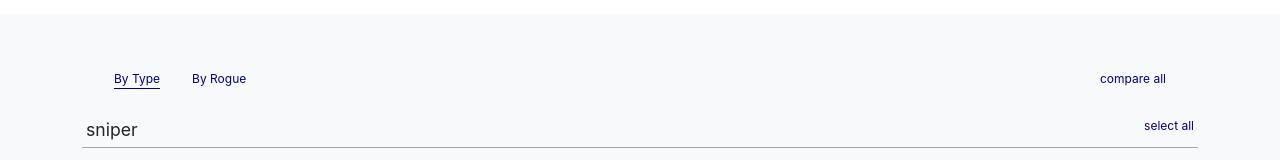
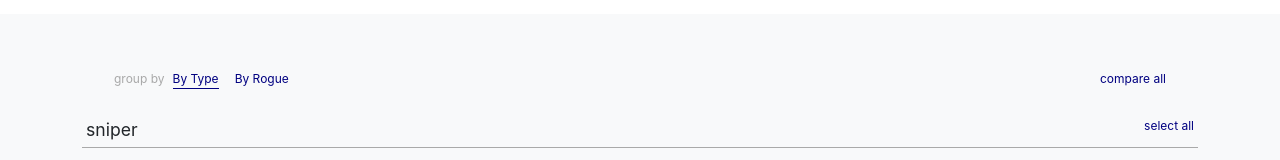
Before and after one commit to timum-viw/rctd, a React (Create React App) app: page / in a window 1280 px wide. Shown: the part 396-556 px from the top of the page. Built offline with nearby package versions, Linux system fonts and the light colour scheme.

Commit message:
fix sticky tool bar on scrolling past

```diff
--- a/src/App.js
+++ b/src/App.js
@@ -24,10 +24,10 @@ function App() {
   const clearSelection = () => setWeapons( weapons.map( w => ({ ...w, active: false })))
   const selectAll = () => setWeapons( weapons.map( w => ({ ...w, active: true })))
 
-  const Grouping = ({ toGroups }) => <div>
+  const Grouping = ({ toGroups }) => <div className="row">
     {weapons
       .reduce( (acc, curr) => toGroups(curr).filter( g => !acc.includes(g) ).concat(acc), [] )
-      .map( g => <div key={g}>
+      .map( g => <div key={g} className="col-12">
         <div className="p-1 my-3 d-flex" style={{ borderBottom: '1px solid darkgray'}}>
           <div style={{fontSize: '1.1rem'}} className="flex-grow-1">{g}</div>
           { weapons.some( w => w.active && toGroups(w).includes(g)) ?
@@ -36,7 +36,9 @@ function App() {
           }
         </div>
         <div className="row row-cols-1 row-cols-sm-2 row-cols-lg-3 g-3">
-          {weapons.filter( w => toGroups(w).includes(g) ).map( w => <Weapon key={w.name} onCompare={() => toggleCompare(w)} changeTier={changeTier} data={w} range={range} />)}
+          {weapons
+            .filter( w => toGroups(w).includes(g) )
+            .map( w => <Weapon key={w.name} onCompare={() => toggleCompare(w)} changeTier={changeTier} data={w} range={range} />)}
         </div>
       </div>)}
   </div>
@@ -69,8 +71,9 @@ function App() {
             <div className="row">
               <div className="col-6">
                 <div className="px-3 my-2" style={{color: 'navy', fontSize: '.75rem', cursor: 'pointer'}}>
-                  <span className="mx-3 d-inline-block" style={{borderBottom: grouping === 'type' ? '1px solid navy' : 'none'}} onClick={() => setGrouping('type')}>By Type</span>
-                  <span className="mx-3 d-inline-block" style={{borderBottom: grouping === 'rogue' ? '1px solid navy' : 'none'}} onClick={() => setGrouping('rogue')}>By Rogue</span>
+                  <span className="ms-3 d-inline-block" style={{ color: 'darkgray'}}>group by</span>
+                  <span className="mx-2 d-inline-block" style={{borderBottom: grouping === 'type' ? '1px solid navy' : 'none'}} onClick={() => setGrouping('type')}>By Type</span>
+                  <span className="mx-2 d-inline-block" style={{borderBottom: grouping === 'rogue' ? '1px solid navy' : 'none'}} onClick={() => setGrouping('rogue')}>By Rogue</span>
                 </div>
               </div>
               <div className="col-6 text-end">
@@ -83,7 +86,7 @@ function App() {
               <Grouping toGroups={w => [w.type]} /> :
               <Grouping toGroups={w => w.rogues} />
             }
-            <div className="text-end" style={{position: 'sticky', bottom: 0, fontSize: '.8rem'}}>
+            <div className="text-end" style={{position: 'sticky', bottom: 0, top: 0, zIndex: 2, fontSize: '.8rem'}}>
               <span className="d-inline-block p-2 m-2 card shadow-sm" style={{ borderRadius: '.4rem' }}>
                 <div className="d-flex">
                   <div className="mx-1" style={{fontSize: '.75rem'}}>range</div>
@@ -116,7 +119,7 @@ function App() {
         </div>
       </footer>
     </div>
-  );
+  )
 }
 
-export default App;
+export default App
```
Also changed, not shown: 1 other file (tests, documents, lock files or other folders).
